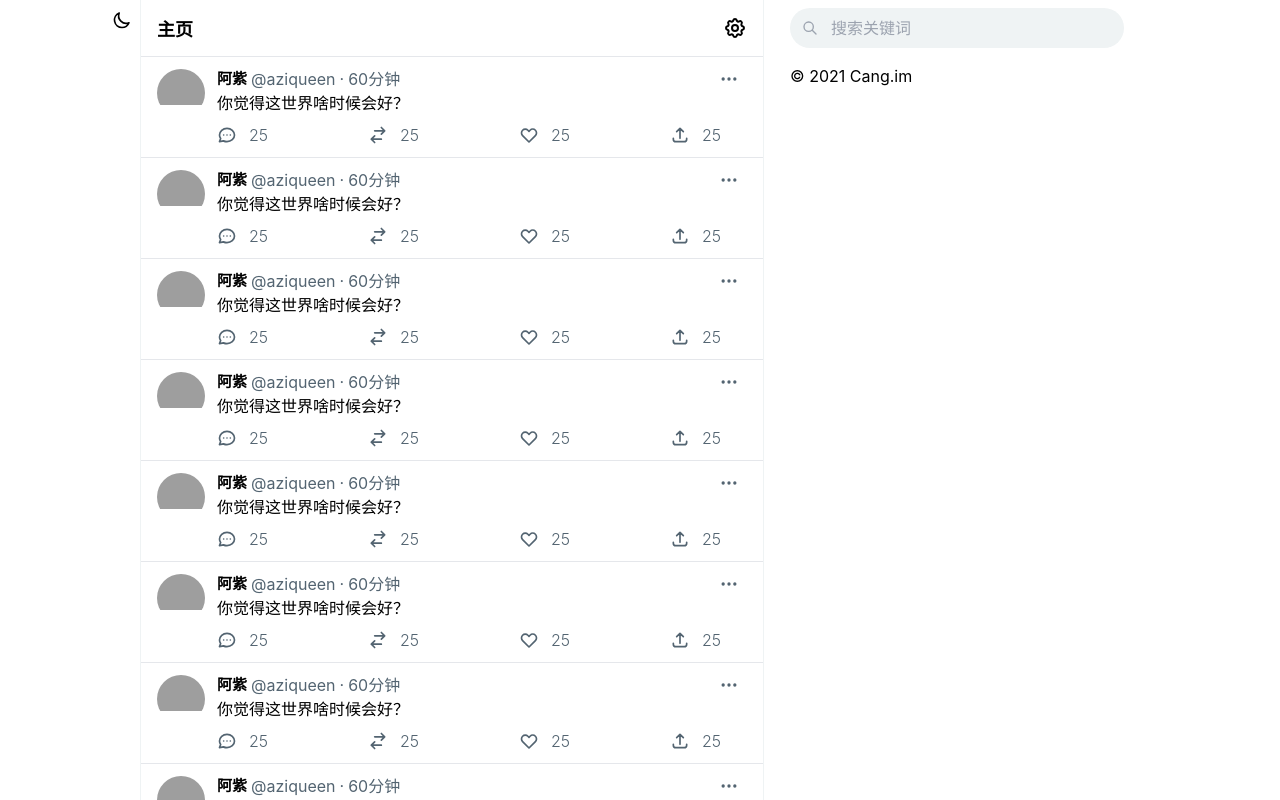
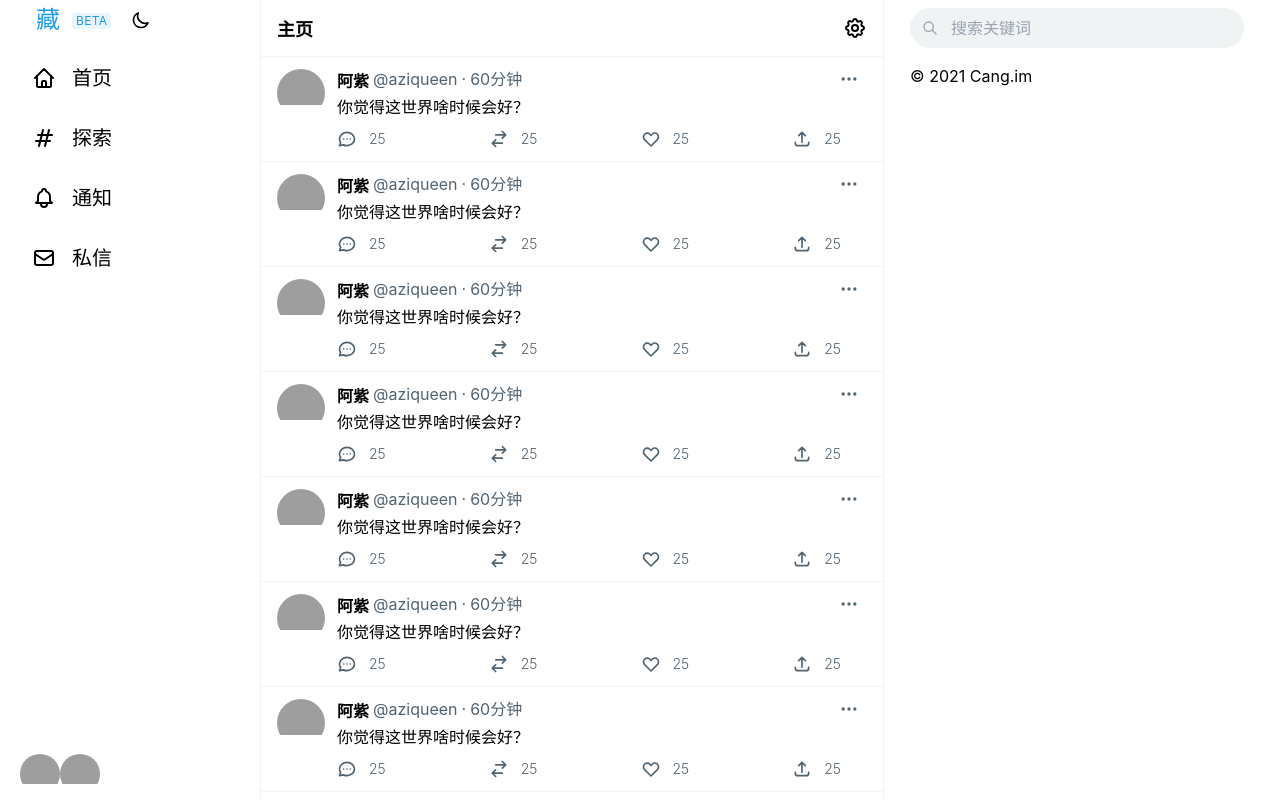
Before and after one commit to cmsim/www, a Next.js app: page /home in a window 1280 px wide. Shown: the top 800 px of the page. Built offline with nearby package versions, Linux system fonts and the light colour scheme; grey boxes are pictures that could not be loaded.

Commit message:
更新首页样式

```diff
--- a/components/Item/index.tsx
+++ b/components/Item/index.tsx
@@ -1,4 +1,4 @@
-import React from 'react'
+import React, { Fragment } from 'react'
 import {
   DotsHorizontalIcon,
   ChatIcon,
@@ -6,28 +6,53 @@ import {
   HeartIcon,
   UploadIcon
 } from '@heroicons/react/outline'
+import { Popover, Transition } from '@headlessui/react'
 
 const Item = () => {
   return (
-    <div className='flex border-b-cang-100 border-t-[1px] py-3 cursor-pointer hover:bg-cang-3 px-4'>
+    <div className='flex border-t-cang-200 border-t py-3 cursor-pointer hover:bg-cang-3 px-4'>
       <div className='w-12 h-12 overflow-hidden rounded-full mr-3'>
         <img src='https://pbs.twimg.com/profile_images/1412404935162056709/hOYptqtI_normal.jpg' />
       </div>
       <div className='flex-[1]'>
         <div className='flex justify-between h-5'>
           <div className='flex h-5 leading-5'>
-            <div className='font-bold text-[15px] whitespace-nowrap break-words'>
+            <div className='font-bold text-base whitespace-nowrap break-words'>
               阿紫
             </div>
             <div className='text-cang-350 ml-1'>@aziqueen</div>
             <div className='text-cang-350 ml-1'>·</div>
             <div className='text-cang-350 ml-1'>60分钟</div>
           </div>
-          <div className='flex items-center justify-center text-cang-350 w-9 h-9 rounded-full cursor-pointer relative -top-2 hover:bg-cang-30'>
-            <DotsHorizontalIcon className='w-5 h-5 hover:text-cang-800' />
-          </div>
+          <Popover className='relative'>
+            {({ open }) => (
+              <>
+                <Popover.Button className={`${open ? '' : 'text-opacity-90'}`}>
+                  <div className='flex items-center justify-center text-cang-350 w-9 h-9 rounded-full cursor-pointer relative -top-2 hover:bg-cang-30'>
+                    <DotsHorizontalIcon className='w-5 h-5 hover:text-cang-800' />
+                  </div>
+                </Popover.Button>
+                <Transition
+                  as={Fragment}
+                  enter='transition ease-out duration-200'
+                  enterFrom='opacity-0 translate-y-1'
+                  enterTo='opacity-100 translate-y-0'
+                  leave='transition ease-in duration-150'
+                  leaveFrom='opacity-100 translate-y-0'
+                  leaveTo='opacity-0 translate-y-1'>
+                  <Popover.Panel className='absolute z-10 -top-3 max-w-sm mt-3 -right-3'>
+                    <div className='overflow-hidden rounded shadow-menu'>
+                      <div className='relative grid gap-8 p-7 bg-white lg:grid-cols-2'>
+                        1111
+                      </div>
+                    </div>
+                  </Popover.Panel>
+                </Transition>
+              </>
+            )}
+          </Popover>
         </div>
-        <div className='break-words leading-5 mt-1'>
+        <div className='break-words leading-5 mt-2'>
           你觉得这世界啥时候会好？
         </div>
         <div className='flex justify-between mt-3 -ml-2 max-w-lg h-5 font-light'>
@@ -35,7 +60,7 @@ const Item = () => {
             <div className='flex items-center justify-center text-cang-350 w-9 h-9 rounded-full cursor-pointer relative -top-2 group-hover:bg-cang-30'>
               <ChatIcon className='w-5 h-5 group-hover:text-cang-800 ' />
             </div>
-            <div className='text-cang-350 ml-1 h-5 leading-5 group-hover:text-cang-800'>
+            <div className='text-cang-350 ml-1 h-5 leading-5 group-hover:text-cang-800 text-sm'>
               25
             </div>
           </div>
@@ -43,7 +68,7 @@ const Item = () => {
             <div className='flex items-center justify-center text-cang-350 w-9 h-9 rounded-full cursor-pointer relative -top-2 group-hover:bg-cang-11'>
               <SwitchHorizontalIcon className='w-5 h-5 group-hover:text-cang-600 ' />
             </div>
-            <div className='text-cang-350 ml-1 h-5 leading-5 group-hover:text-cang-600'>
+            <div className='text-cang-350 ml-1 h-5 leading-5 group-hover:text-cang-600 text-sm'>
               25
             </div>
           </div>
@@ -51,7 +76,7 @@ const Item = () => {
             <div className='flex items-center justify-center text-cang-350 w-9 h-9 rounded-full cursor-pointer relative -top-2 group-hover:bg-cang-10'>
               <HeartIcon className='w-5 h-5 group-hover:text-cang-700 ' />
             </div>
-            <div className='text-cang-350 ml-1 h-5 leading-5 group-hover:text-cang-700'>
+            <div className='text-cang-350 ml-1 h-5 leading-5 group-hover:text-cang-700 text-sm'>
               25
             </div>
           </div>
@@ -59,7 +84,7 @@ const Item = () => {
             <div className='flex items-center justify-center text-cang-350 w-9 h-9 rounded-full cursor-pointer relative -top-2 group-hover:bg-cang-30'>
               <UploadIcon className='w-5 h-5 group-hover:text-cang-800 ' />
             </div>
-            <div className='text-cang-350 ml-1 h-5 leading-5 group-hover:text-cang-800'>
+            <div className='text-cang-350 ml-1 h-5 leading-5 group-hover:text-cang-800 text-sm'>
               25
             </div>
           </div>
--- /dev/null
+++ b/components/Nav/index.tsx
@@ -0,0 +1,24 @@
+import React, { FC } from 'react'
+import Link, { LinkProps } from 'next/link'
+
+interface INavProps {
+  href: LinkProps['href']
+  title?: string
+  icon?: JSX.Element
+}
+
+const Nav: FC<INavProps> = ({ title, href, icon }) => {
+  return (
+    <li className='flex items-start flex-col cursor-pointer flex-grow pt-1 pb-1'>
+      <Link href={href}>
+        <a
+          title={title}
+          className='text-xl flex items-center hover:rounded-full hover:bg-cang-40 p-3 pr-6'>
+          {icon} {title}
+        </a>
+      </Link>
+    </li>
+  )
+}
+
+export default Nav
--- a/pages/home/index.tsx
+++ b/pages/home/index.tsx
@@ -8,10 +8,18 @@ import {
   BellIcon,
   HashtagIcon,
   HomeIcon,
-  CogIcon
+  CogIcon,
+  MailIcon
 } from '@heroicons/react/outline'
 import Item from '@/components/Item'
-import Link from 'next/link'
+import Nav from '@/components/Nav'
+
+const menuItems = [
+  { title: '首页', icon: <HomeIcon className='w-6 h-6 mr-4' />, href: '' },
+  { title: '探索', icon: <HashtagIcon className='w-6 h-6 mr-4' />, href: '' },
+  { title: '通知', icon: <BellIcon className='w-6 h-6 mr-4' />, href: '' },
+  { title: '私信', icon: <MailIcon className='w-6 h-6 mr-4' />, href: '' }
+]
 
 const Home: NextPage = () => {
   const [isOpen, setIsOpen] = useState(false)
@@ -26,8 +34,9 @@ const Home: NextPage = () => {
   return (
     <div className='flex'>
       <div className='flex flex-1'>
-        <header className='flex grow items-end flex-col '>
-          <div className='w-60 h-screen fixed top-0'>
+        <header className='flex grow items-end flex-col'>
+          <div className='w-60 h-screen relative top-0'>
+            <div className='fixed'>
               <nav className='items-center flex pl-4'>
                 <a
                   className='inline-flex font-normal items-center text-cang-800 py-1 mr-0 sm:mr-3 whitespace-nowrap text-2xl'
@@ -56,30 +65,9 @@ const Home: NextPage = () => {
               </nav>
               <nav className='w-full h-screen flex-grow pt-2'>
                 <ul>
-                <li className='flex items-start flex-col cursor-pointer flex-grow pt-1 pb-1'>
-                  <a
-                    title='首页'
-                    className='text-xl flex hover:rounded-full hover:bg-cang-40 p-3 pr-6'
-                    href='/'>
-                    <HomeIcon className='w-6 h-6 mr-4' /> 首页
-                  </a>
-                </li>
-                <li className='flex items-start flex-col cursor-pointer flex-grow pt-1 pb-1'>
-                  <a
-                    title='Community'
-                    className='text-xl flex hover:rounded-full hover:bg-cang-40 p-3 pr-6'
-                    href='/community'>
-                    <HashtagIcon className='w-6 h-6 mr-4' /> 探索
-                  </a>
-                </li>
-                <li className='flex items-start flex-col cursor-pointer flex-grow pt-1 pb-1'>
-                  <a
-                    title='Community'
-                    className='text-xl flex hover:rounded-full hover:bg-cang-40 p-3 pr-6'
-                    href='/community'>
-                    <BellIcon className='w-6 h-6 mr-4' /> 通知
-                  </a>
-                </li>
+                  {menuItems.map(item => (
+                    <Nav {...item} />
+                  ))}
                 </ul>
               </nav>
               <div className='fixed bottom-0 justify-center flex'>
@@ -118,10 +106,11 @@ const Home: NextPage = () => {
                 </Popover>
               </div>
             </div>
+          </div>
         </header>
         <main className='flex grow items-start flex-col'>
           <div className='flex justify-between w-[1000px]'>
-            <article className='w-[624px] border-r-[1px] border-l-[1px] border-cang-200'>
+            <article className='w-[624px] border-r border-l border-cang-200'>
               <div className='flex h-14 pt-4 px-4 justify-between'>
                 <h2 className='font-bold text-lg'>主页</h2>
                 <CogIcon className='w-6 h-6' />
--- a/tailwind.config.js
+++ b/tailwind.config.js
@@ -7,13 +7,14 @@ module.exports = {
   darkMode: 'class',
   theme: {
     extend: {
+      boxShadow: {
+        menu: '0px 0px 15px rgba(101, 119, 134, .2), 0px 0px 3px 1px rgba(101, 119, 134, .15)' // 阴影 start 0px 0px 15px, 阴影 end 0px 0px 3px 1px
+      },
       colors: {
         cang: {
           3: 'rgba(0, 0, 0, .03)', // feed hover 右侧 hover 灰
           10: 'rgba(249, 24, 128, .1)', // 喜欢 hover
           11: 'rgba(0, 186, 124, .1)', // 转发 hover
-          15: 'rgba(101, 119, 134, .15)', // 阴影 end 0px 0px 3px 1px
-          20: 'rgba(101, 119, 134, .2)', // 阴影 start 0px 0px 15px
           30: 'rgba(29, 155, 240, .1)', // 主色 hover 评论 hover
           40: 'rgba(15, 20, 25, .1)', // 菜单 menu
           100: '#f7f9f9', // 背景 边框
```
Lines whose indentation alone changed are shown as unchanged.
